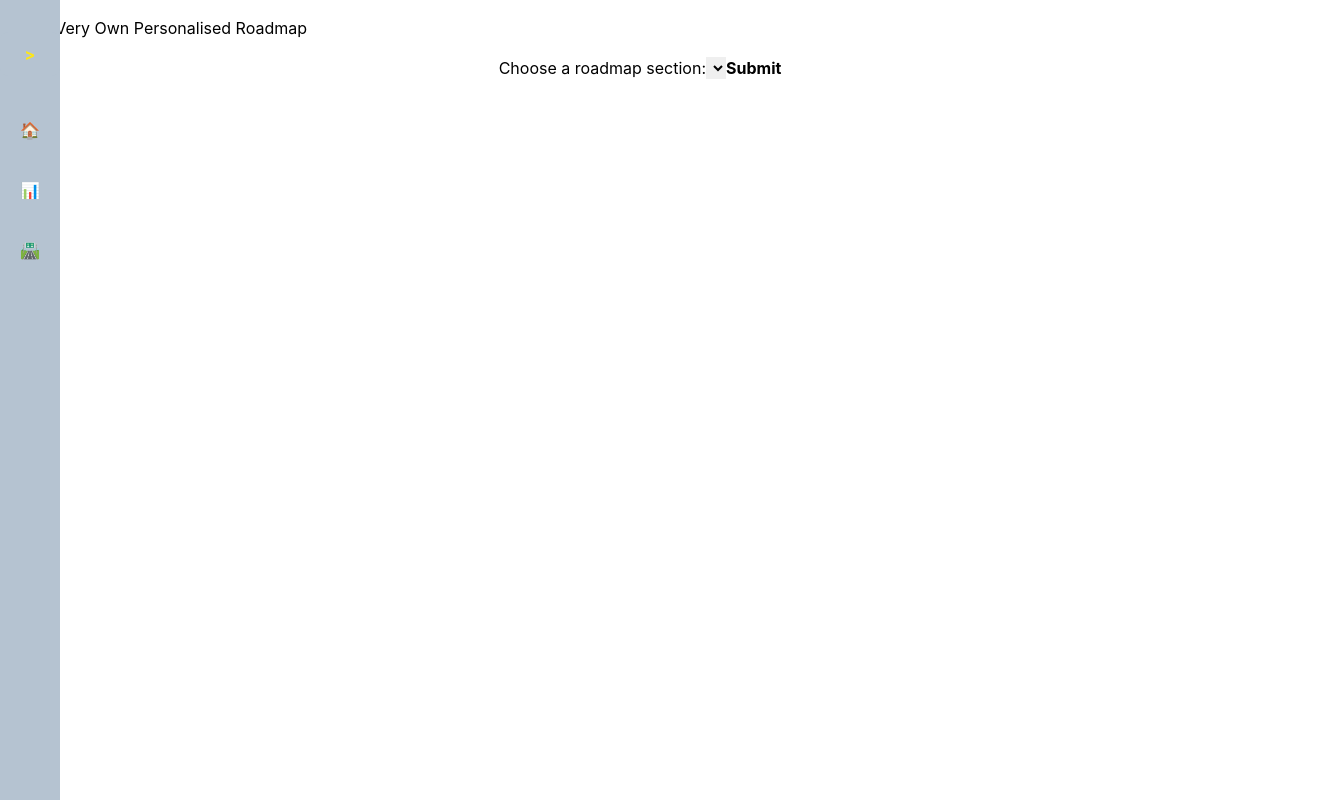
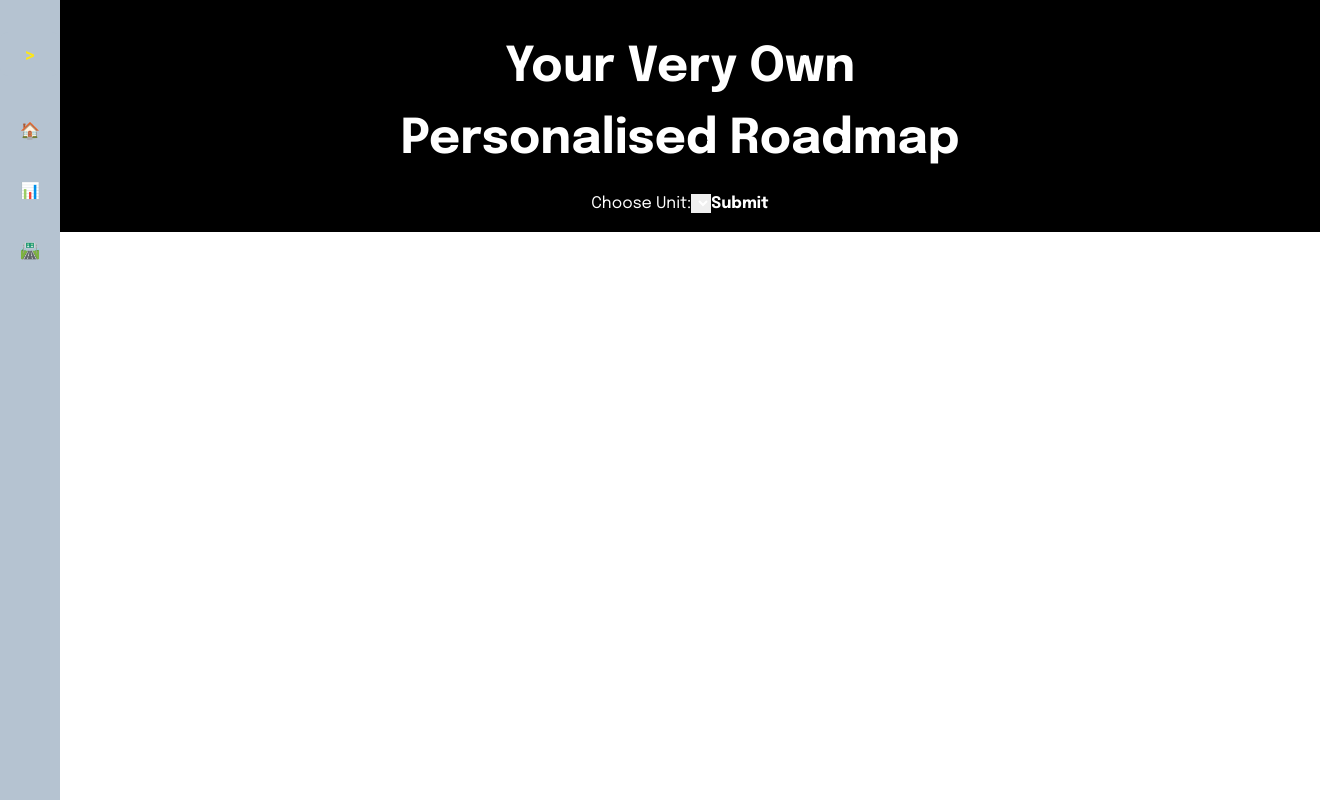
Before and after one commit to JustARandomBoredGuy/ADEPT, a React (Vite) app in the folder frontend/: page /roadmap in a window 1280 px wide. Shown: the whole page, 1320 px wide, since content can reach past the window. Built offline with nearby package versions, Linux system fonts and the light colour scheme.

Commit message:
roadmap almost done

```diff
--- a/frontend/src/pages/Roadmap.css
+++ b/frontend/src/pages/Roadmap.css
@@ -1,14 +1,100 @@
-.input {
+@import url("https://fonts.googleapis.com/css2?family=Epilogue:ital,wght@0,100..900;1,100..900&family=Rubik:ital,wght@0,300..900;1,300..900&family=Space+Mono:ital,wght@0,400;0,700;1,400;1,700&display=swap");
+
+.container {
+  padding-left: 5rem;
+  margin: 0;
+  width: 100%;
+  display: flex;
+  flex-direction: column;
+  font-family: 'Epilogue';
+}
+
+.top-part {
+    background-color: black;
+    color: white;
+    width: 100vw;
+    margin-top: -1rem;
     display: flex;
     justify-content: center;
     align-items: center;
+    flex-direction: column;
+    padding-top: 2rem;
+}
+
+h1 {
+    font-weight: 700;
+    font-size: 3rem;
+    flex-basis: 30%;
+    width: 40rem;
+    flex-wrap: wrap;
+    text-align: center;
+}
+
+.input > button {
+  width: fit-content;
+}
+
+.input > label {
+  margin: 0;
+}
+
+.output{
+    width: 70%;
+    display: flex;
+    justify-content: center;
+    align-items: center;
+    margin-top: 2rem;
+}
+
+.roadmap-content{
+    display: flex;
+    flex-direction: column;
+    align-items: center;
+}
+
+.topic-card{
+    border: 1px black solid;
+    margin: 2rem;
+    margin-bottom: 3rem;
+    width: 70%;
+    padding: 3rem;
+    text-align: center;
+    border-radius: 2em;
+    box-shadow: 5px 5px black;
+}
+
+.topic-card > h3 {
+    text-align: center;
+    margin-bottom: 1rem;
+    font-size: 1.5rem;
+}
+
+ul {
+    list-style: none;
+}
+
+.a {
+    text-transform: capitalize;
+    color: blue;
+    text-decoration: underline;
+}
+
+.topic-card > p {
+    text-align: center;
+}
+
+.padding {
+    margin: 1rem;
+}
+
+.unit-title {
+    font-weight: 900;
+    font-size: 3rem ;
+    color: white;
+    text-shadow:
+      -2px -2px 0 black,
+      2px -2px 0 black,
+      -1px 2px 0 black,
+      2px 2px 0 black;
 
 }
-
-.input > button{
-    width: fit-content;
-}
-
-.input > label{
-    margin: 0;
-}
--- a/frontend/src/pages/Roadmap.tsx
+++ b/frontend/src/pages/Roadmap.tsx
@@ -18,9 +18,11 @@ const Roadmap = () => {
 
     return (
         <div>
+          <div className='container'>
+            <div className='top-part'>
           <h1>Your Very Own Personalised Roadmap</h1>
           <div className='input'>
-            <label htmlFor="roadmap">Choose a roadmap section:</label>
+            <label htmlFor="roadmap">Choose Unit:</label>
             <select id="roadmap" name="roadmap" onChange={handleSelectChange} value={selectedUnit}>
                 {Object.entries(roadmap).map(([sectionKey]) => {
                     const displayNumber = parseInt(sectionKey) + 1;
@@ -33,20 +35,22 @@ const Roadmap = () => {
             </select>
             <button onClick={handleSubmit}>Submit</button>
             </div>
+            </div>
 
             <div className='output'>
             {displayData && (
                 <div className="roadmap-content">
-                    <h2>Unit {selectedUnit}</h2>
+                    <h2 className='unit-title'>Unit {selectedUnit}</h2>
                     {Object.entries(displayData).map(([key, value]) => (
                         <div className="topic-card" key={key}>
                             <h3>{value.title}</h3>
                             <p>{value.summary}</p>
+                            <p className='padding'>Here are some video links that migh tbe helpful for u to learn about the topic {value.title}</p>
                             {value.links && Object.keys(value.links).length > 0 && (
                                 <ul>
                                     {Object.values(value.links).map((linkUrl, index) => (
                                       <li key={index}>
-                                        <a href={String(linkUrl)} target="_blank" rel="noopener noreferrer">
+                                        <a className='a' href={String(linkUrl)} target="_blank" rel="noopener noreferrer">
                                           Link {index + 1}
                                         </a>
                                       </li>
@@ -58,6 +62,7 @@ const Roadmap = () => {
                 </div>
             )}
             </div>
+            </div>
         </div>
     );
 };
```
